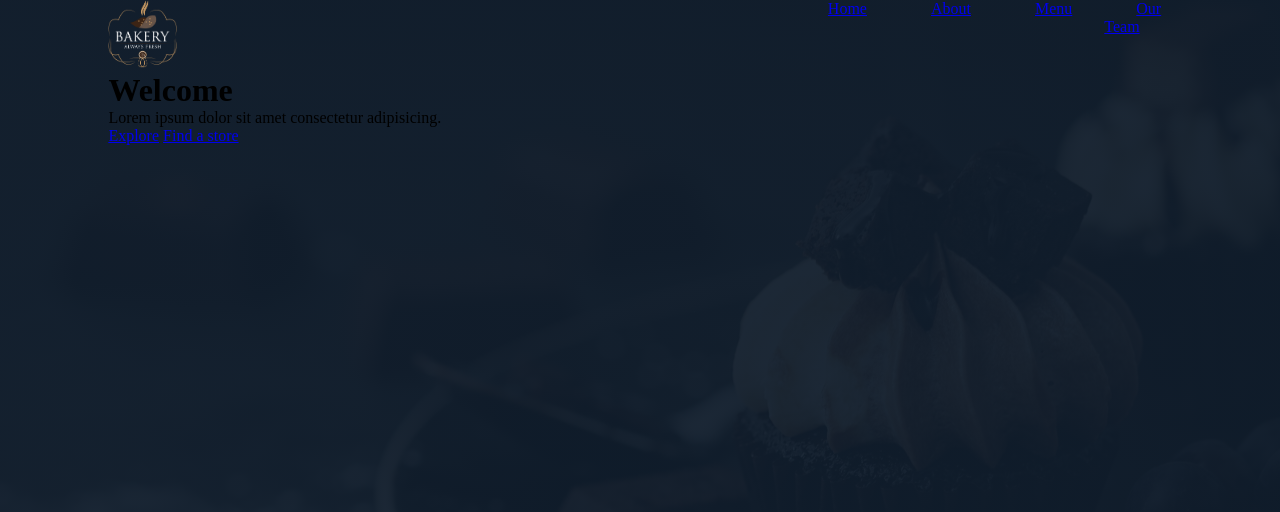
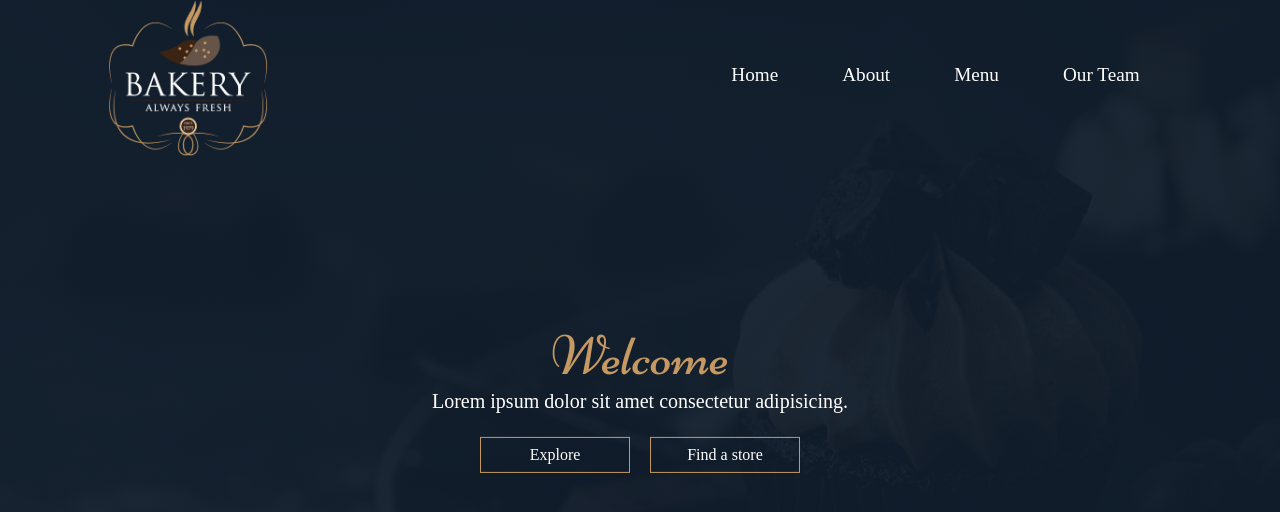
Before and after one commit to thongvm316/Bakery-No-Bootstrap-, a website: page index.html in a window 1280 px wide. Drawn offline with Linux system fonts and the light colour scheme.

Commit message:
20200610

```diff
--- a/sass/index.scss
+++ b/sass/index.scss
@@ -1,5 +1,10 @@
 @import url('https://fonts.googleapis.com/css?family=Niconne&display=swap');
 @import url('https://fonts.googleapis.com/css?family=Teko:300,400&display=swap');
+
+
+// font
+$Niconne:  'Niconne', cursive;
+$Teko: 'Teko', sans-serif;;
 
 *, *::before, *::after{
     padding: 0; margin: 0; box-sizing: border-box;
@@ -17,6 +22,7 @@ section {
 }
 
 header {
+    position: relative;
     width: 100%;
     height: 100vh;
     background: linear-gradient(rgba(16,29,44,.95), rgba(16,29,44,.95)),
@@ -30,7 +36,7 @@ header {
         justify-content: space-between;
         a {
             img {
-                width: 10%;
+                width: 10rem;
                 height: auto;
             }
         }
@@ -38,10 +44,75 @@ header {
             list-style: none;
             display: flex;
             .nav-item {
+                padding: 4rem 2rem;
                 .nav-link {
-                    padding: 0 2rem;
+                   text-align: center;
+                   text-decoration: none;
+                   color: #fff;
+                   font-size: 1.2rem;
+                   font-weight: 300;
+                   position: relative;
+                   &::before {
+                       content: "";
+                       position: absolute;
+                       bottom: -5px;
+                       left: 0;
+                       width: 100%;
+                       height: 3px;
+                       background-color: #c69963;
+                       transform: scaleX(0);
+                       transform-origin: center;
+                       transition: .4s;
+                   }
+                   &:hover::before {
+                       transform: scaleX(1);
+                   }
                 }
             }
         }
     }
+    .hero-text {
+        position: absolute;
+        top: 50%;
+        left: 50%;
+        transform: translate(-50%, -50%);
+        text-align: center;
+        color: #fff;
+        h1 {
+            font-family: $Niconne;
+            font-size: 3.5rem;
+            font-weight: 300;
+            color: #c69963;
+            line-height: 1.2;
+        }
+        p {
+            font-size: 1.25rem;
+            font-weight: 300;
+            margin-bottom: 1.5rem;
+        }
+        .btn {
+            display: inline-block;
+            width: 150px;
+            border: 1px solid #c69963;
+            padding: .5rem 0rem;
+            color: #fff;
+            text-decoration: none;
+            position: relative;
+            overflow: hidden;
+            margin: 0 .5rem 0 .5rem;
+            &::before {
+                content: "";
+                position: absolute;
+                top: 0;
+                left: -100%;
+                width: 100%;
+                height: 100%;
+                background: linear-gradient(120deg, transparent, rgba(255, 255, 255, 0.3), transparent);
+                transition: all .5s;
+            }
+            &:hover::before {
+                left: 100%;
+            }
+        }
+    }
 }
```
Also changed, not shown: css/style.css, 1 other file.
